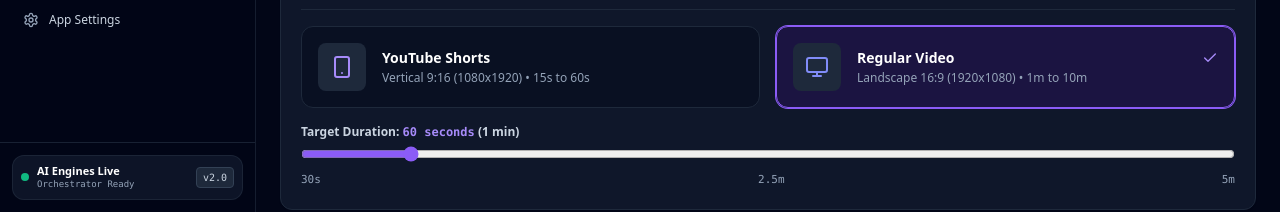
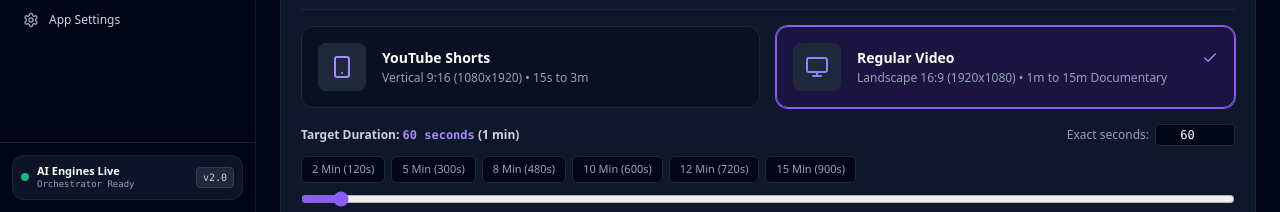
Before and after one commit to tusharsubhramondal/youtube-video-automation, a React (Vite) app in the folder frontend/: page /create in a window 1280 px wide. Shown: the part 588-800 px from the top of the page. Built offline with nearby package versions, Linux system fonts and the light colour scheme; no server answers.

Commit message:
long video duration bug fixed

```diff
--- a/frontend/src/pages/CreateProject.tsx
+++ b/frontend/src/pages/CreateProject.tsx
@@ -249,7 +249,7 @@ export const CreateProject: React.FC = () => {
               onClick={() => {
                 setFormat('SHORTS');
                 setEnableSubtitles(false);
-                if (targetDuration > 60) setTargetDuration(60);
+                if (targetDuration > 180) setTargetDuration(60);
               }}
               className={`p-4 rounded-xl border cursor-pointer transition-all flex items-center gap-4 ${
                 format === 'SHORTS'
@@ -265,12 +265,16 @@ export const CreateProject: React.FC = () => {
                   <h4 className="font-bold text-white text-sm">YouTube Shorts</h4>
                   {format === 'SHORTS' && <Check className="w-4 h-4 text-brand-400" />}
                 </div>
-                <p className="text-xs text-slate-400 mt-0.5">Vertical 9:16 (1080x1920) • 15s to 60s</p>
+                <p className="text-xs text-slate-400 mt-0.5">Vertical 9:16 (1080x1920) • 15s to 3m</p>
               </div>
             </div>
 
             <div
-              onClick={() => setFormat('REGULAR')}
+              onClick={() => {
+                setFormat('REGULAR');
+                setEnableSubtitles(true);
+                if (targetDuration < 60) setTargetDuration(600);
+              }}
               className={`p-4 rounded-xl border cursor-pointer transition-all flex items-center gap-4 ${
                 format === 'REGULAR'
                   ? 'bg-brand-950/40 border-brand-500 ring-1 ring-brand-500 text-white'
@@ -285,28 +289,76 @@ export const CreateProject: React.FC = () => {
                   <h4 className="font-bold text-white text-sm">Regular Video</h4>
                   {format === 'REGULAR' && <Check className="w-4 h-4 text-brand-400" />}
                 </div>
-                <p className="text-xs text-slate-400 mt-0.5">Landscape 16:9 (1920x1080) • 1m to 10m</p>
+                <p className="text-xs text-slate-400 mt-0.5">Landscape 16:9 (1920x1080) • 1m to 15m Documentary</p>
               </div>
             </div>
           </div>
 
-          <div>
-            <label className="block text-xs font-semibold text-slate-300 mb-1">
-              Target Duration: <span className="text-brand-400 font-mono font-bold">{targetDuration} seconds</span> ({Math.round(targetDuration / 60 * 10) / 10} min)
-            </label>
+          <div className="space-y-2">
+            <div className="flex items-center justify-between">
+              <label className="block text-xs font-semibold text-slate-300">
+                Target Duration: <span className="text-brand-400 font-mono font-bold">{targetDuration} seconds</span> ({Math.round(targetDuration / 60 * 10) / 10} min)
+              </label>
+              <div className="flex items-center gap-1.5 text-xs text-slate-400">
+                <span>Exact seconds:</span>
+                <input
+                  type="number"
+                  min={format === 'SHORTS' ? 15 : 30}
+                  max={format === 'SHORTS' ? 180 : 900}
+                  value={targetDuration}
+                  onChange={(e) => setTargetDuration(Math.max(15, Math.min(format === 'SHORTS' ? 180 : 900, Number(e.target.value))))}
+                  className="w-20 bg-slate-950 border border-slate-800 rounded px-2 py-0.5 text-xs text-white font-mono text-center focus:ring-1 focus:ring-brand-500"
+                />
+              </div>
+            </div>
+
+            {/* Quick Presets */}
+            <div className="flex flex-wrap gap-1.5 pt-0.5">
+              {(format === 'SHORTS'
+                ? [
+                    { label: '30s (Viral Short)', val: 30 },
+                    { label: '45s (Reel Sweetspot)', val: 45 },
+                    { label: '60s (Standard)', val: 60 },
+                    { label: '90s (In-depth)', val: 90 },
+                    { label: '3 Min (Max Short)', val: 180 },
+                  ]
+                : [
+                    { label: '2 Min (120s)', val: 120 },
+                    { label: '5 Min (300s)', val: 300 },
+                    { label: '8 Min (480s)', val: 480 },
+                    { label: '10 Min (600s)', val: 600 },
+                    { label: '12 Min (720s)', val: 720 },
+                    { label: '15 Min (900s)', val: 900 },
+                  ]
+              ).map((preset) => (
+                <button
+                  key={preset.val}
+                  type="button"
+                  onClick={() => setTargetDuration(preset.val)}
+                  className={`px-2.5 py-1 rounded-md text-[11px] font-medium border transition-colors ${
+                    targetDuration === preset.val
+                      ? 'bg-brand-500/20 border-brand-500 text-brand-300'
+                      : 'bg-slate-950 border-slate-800 text-slate-400 hover:border-slate-700'
+                  }`}
+                >
+                  {preset.label}
+                </button>
+              ))}
+            </div>
+
             <input
               type="range"
               min={format === 'SHORTS' ? '15' : '30'}
-              max={format === 'SHORTS' ? '60' : '300'}
+              max={format === 'SHORTS' ? '180' : '900'}
               step="5"
               value={targetDuration}
               onChange={(e) => setTargetDuration(Number(e.target.value))}
               className="w-full accent-brand-500 cursor-pointer"
             />
-            <div className="flex justify-between text-[11px] text-slate-400 font-mono mt-1">
+            <div className="flex justify-between text-[11px] text-slate-400 font-mono">
               <span>{format === 'SHORTS' ? '15s' : '30s'}</span>
-              <span>{format === 'SHORTS' ? '30s' : '2.5m'}</span>
-              <span>{format === 'SHORTS' ? '60s' : '5m'}</span>
+              <span>{format === 'SHORTS' ? '60s' : '7.5m'}</span>
+              <span>{format === 'SHORTS' ? '3m' : '15m (Documentary)'}</span>
             </div>
           </div>
         </Card>
```
Also changed, not shown: 1 other file (tests, documents, lock files or other folders).
